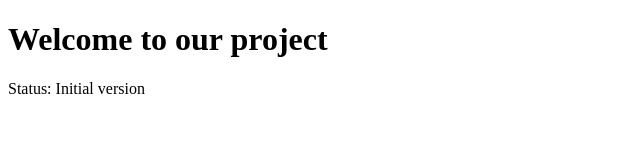
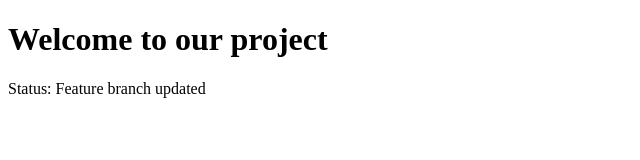
Before and after one commit to pubudumilan111/git-conflict-practice, a plain HTML site: page index.html in a window 1280 px wide. Shown: the full height of the page, 0-640 px from the left. Drawn offline with Linux system fonts and the light colour scheme.

Commit message:
Update status message in feature branch

```diff
--- a/index.html
+++ b/index.html
@@ -5,6 +5,6 @@
 </head>
 <body>
   <h1>Welcome to our project</h1>
-  <p>Status: Initial version</p>
+  <p>Status: Feature branch updated</p>
 </body>
 </html>
```
